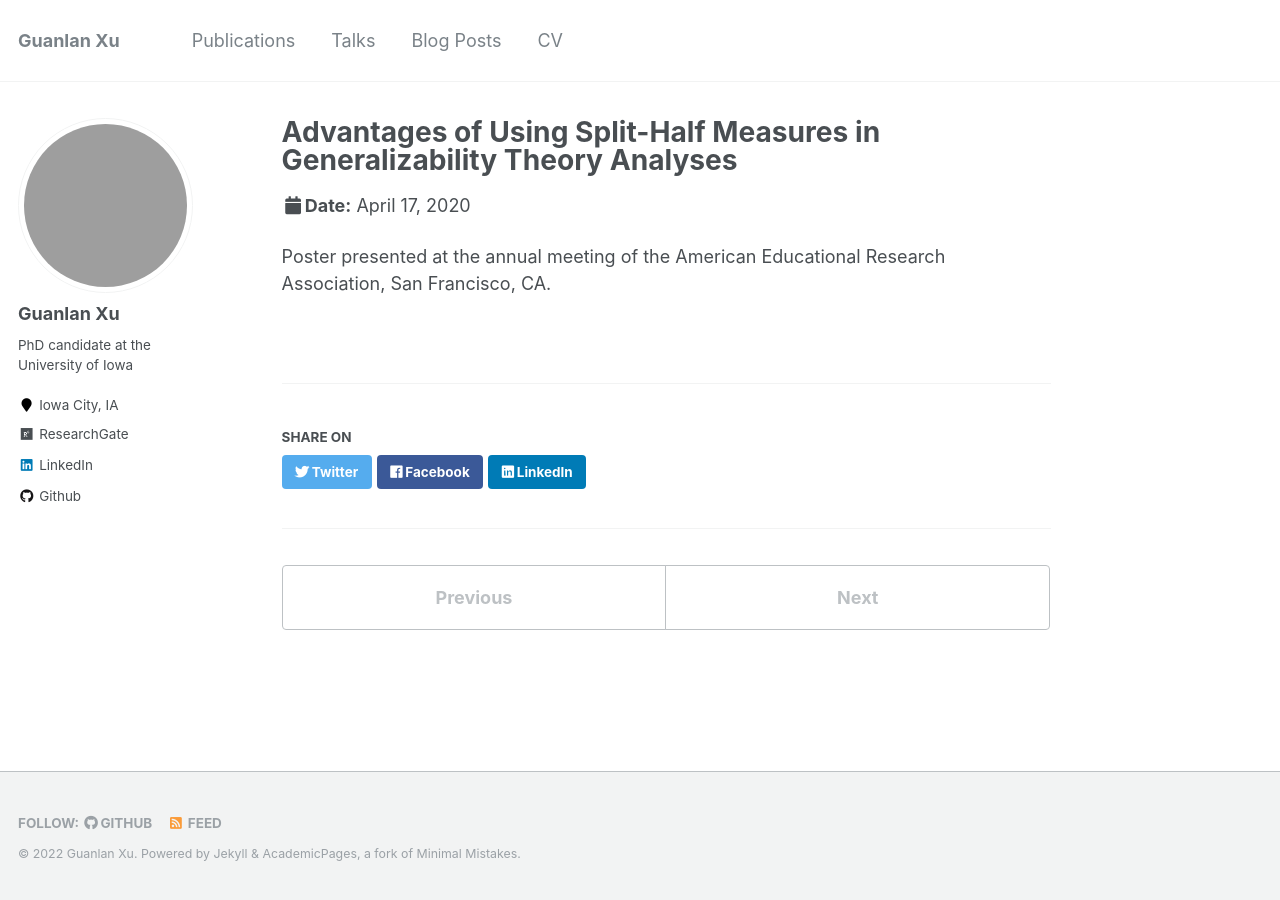
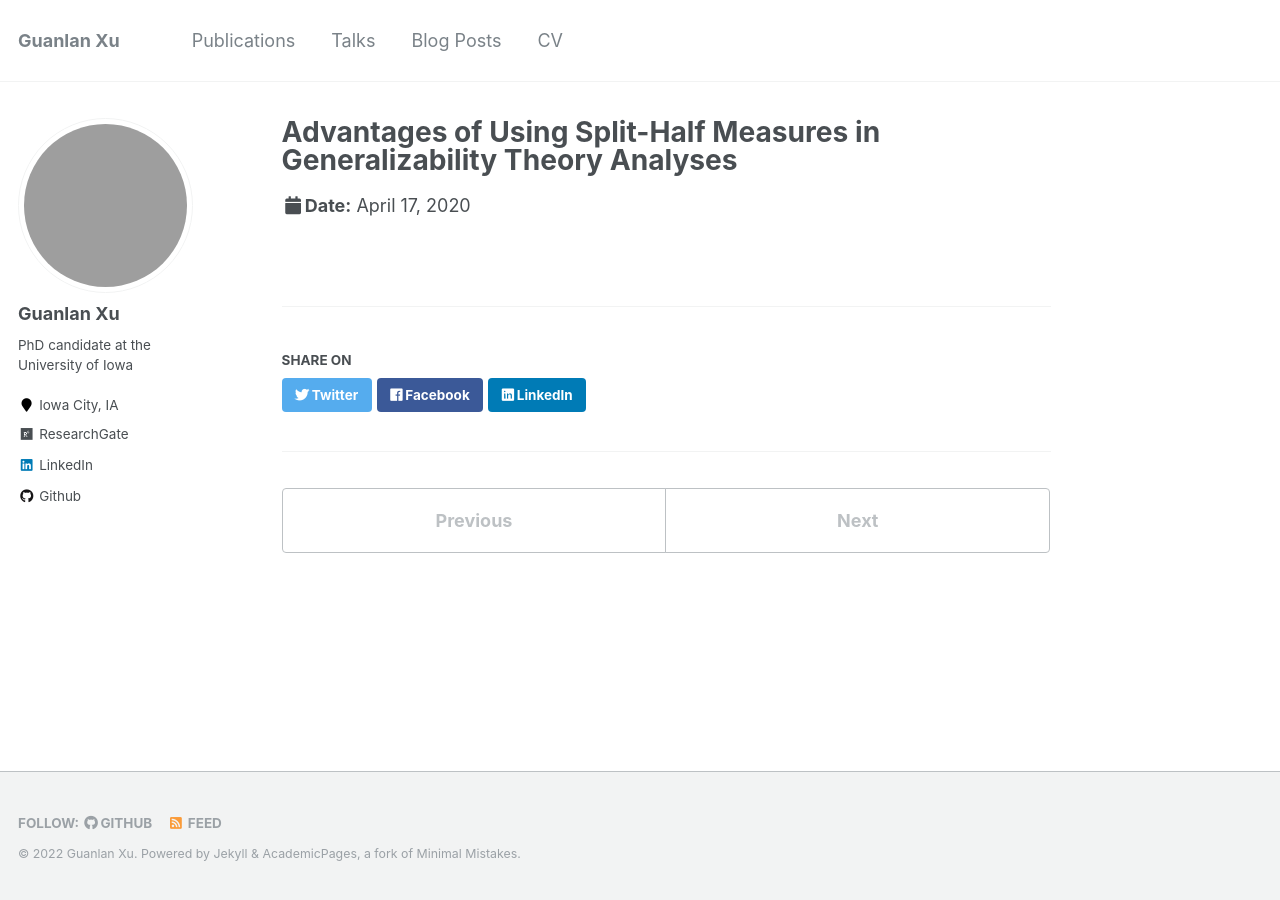
Before and after one commit to guanlanxu/guanlanxu.github.io, a Jekyll site: the page built from _talks/2020_AERA_Split.md, in a window 1280 px wide. Built offline with Jekyll 4.4.1, drawn with Linux system fonts in a browser that asks for light colours; grey boxes are pictures that could not be loaded.

Commit message:
Update 2020_AERA_Split.md

```diff
--- a/_talks/2020_AERA_Split.md
+++ b/_talks/2020_AERA_Split.md
@@ -2,12 +2,9 @@
 title: "Advantages of Using Split-Half Measures in Generalizability Theory Analyses"
 author: "Vispoel, W., Xu, G., Schneider, W., Zhang, M., Dilek, I., Kilinc, M."
 collection: talks
-type: "Paper"
+type: "Poster"
 permalink: /talks/2020_AERA_Split
-venue: "AERA 2020"
+venue: "American Educational Research Association 2020"
 date: 2020-04-17
 location: "San Francisco, CA"
 ---
-
-
-Poster presented at the annual meeting of the American Educational Research Association, San Francisco, CA.
```
